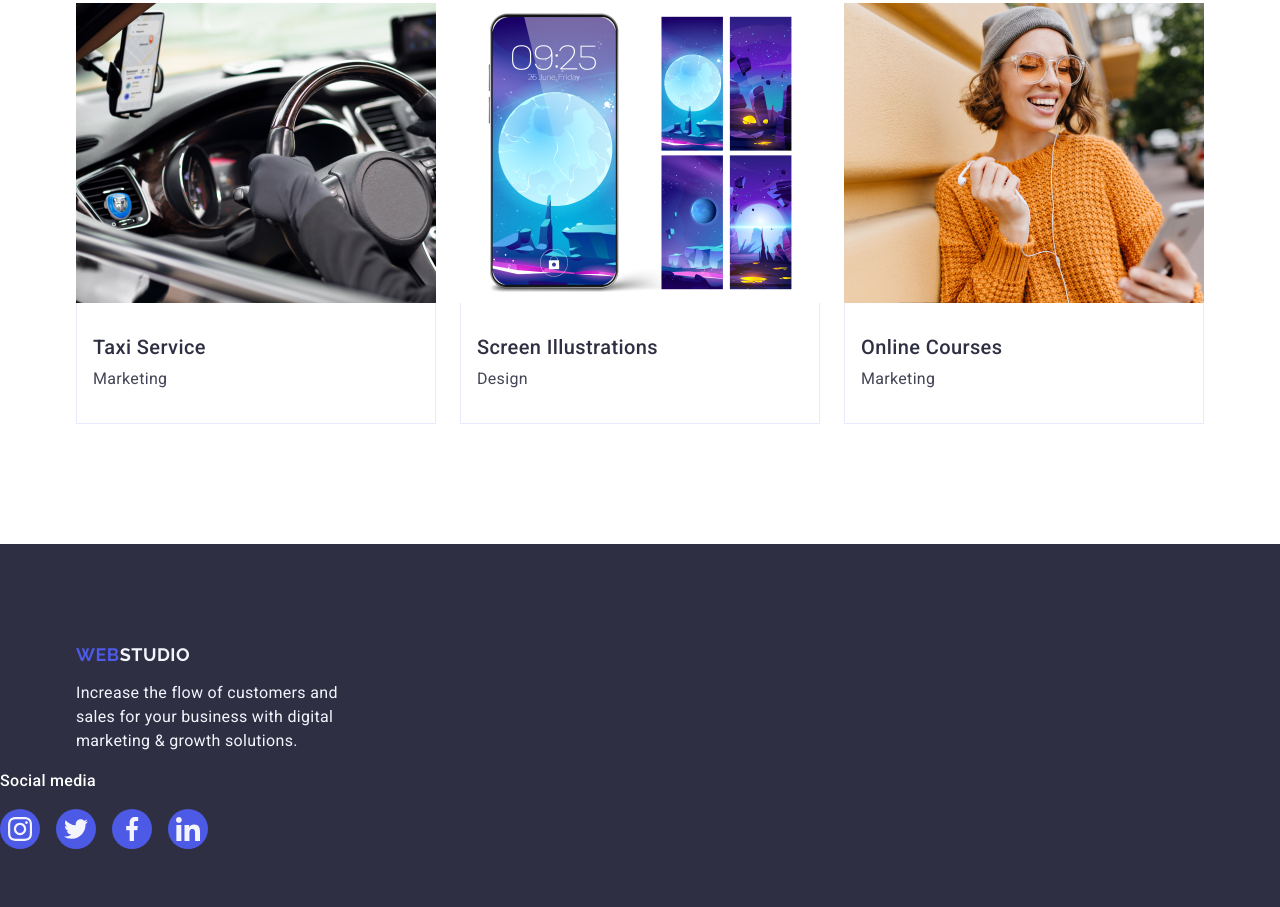
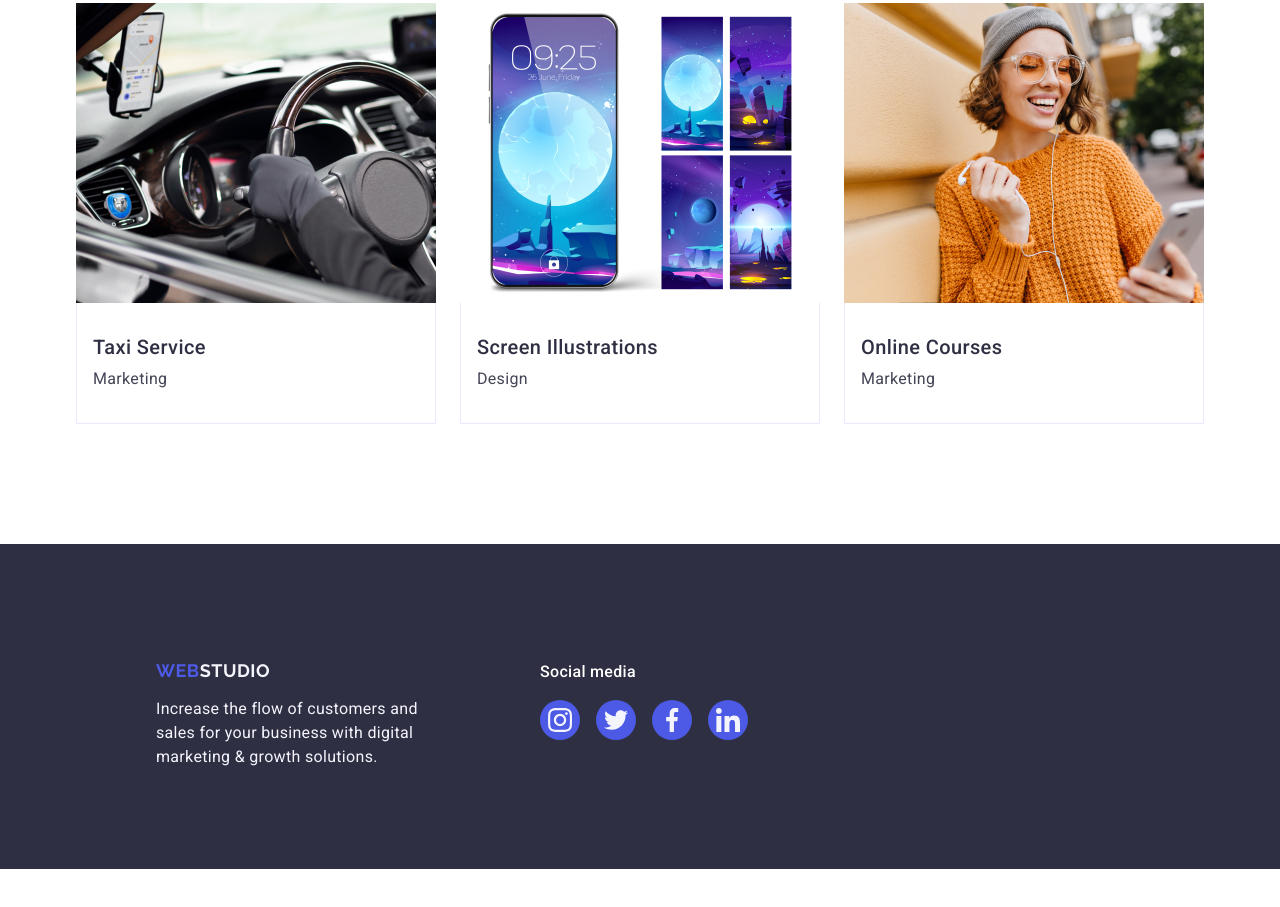
Before and after one commit to Alex876367/goit-markup-hw-04, a plain HTML site: page index.html in a window 1280 px wide. Shown: the part 2639-3546 px from the top of the page. After the commit the page ends 3508 px from the top, so only its background shows below. Drawn offline with nearby package versions, Linux system fonts and the light colour scheme.

Commit message:
goit-markup-hw-04

```diff
--- a/css/style.css
+++ b/css/style.css
@@ -288,6 +288,9 @@ p{
     padding-top: 100px;
     padding-bottom: 100px;
 
+    display:flex;
+    align-items: baseline;
+
 }
 
 .span{
@@ -312,7 +315,10 @@ p{
     align-content: flex-start;
     margin-right: 120px;
 
+    max-width: 1158px ;
 
+
+    margin-left: 156px;
 
 }
 
@@ -328,10 +334,10 @@ p{
 
 .container{
     max-width: 1158px ;
-
-    margin: 0 auto;
     padding-left: 15px;
     padding-right: 15px;
+    margin: 0 auto;
+
 }
 
 
--- a/index.html
+++ b/index.html
@@ -376,7 +376,7 @@
 
 
 
-        <div class="container paragraf-container">
+        <div class="paragraf-container">
 
         <a class="web-footter display" href="./index.html" target="_blank">Web<span class="span">Studio</span></a>
         <p class="paragraf-parag">Increase the flow of customers and sales for your business with digital marketing & growth solutions.</p>
```
